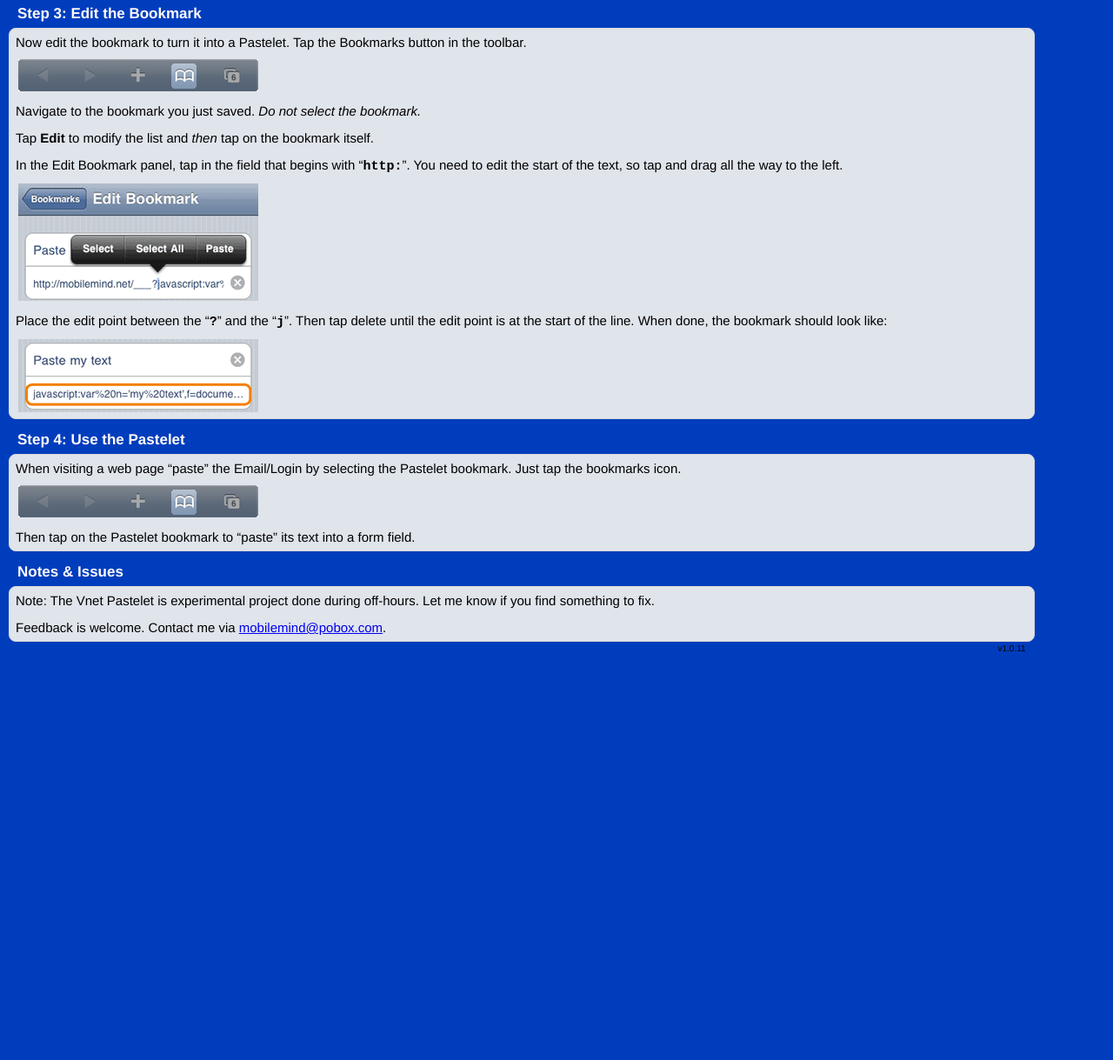
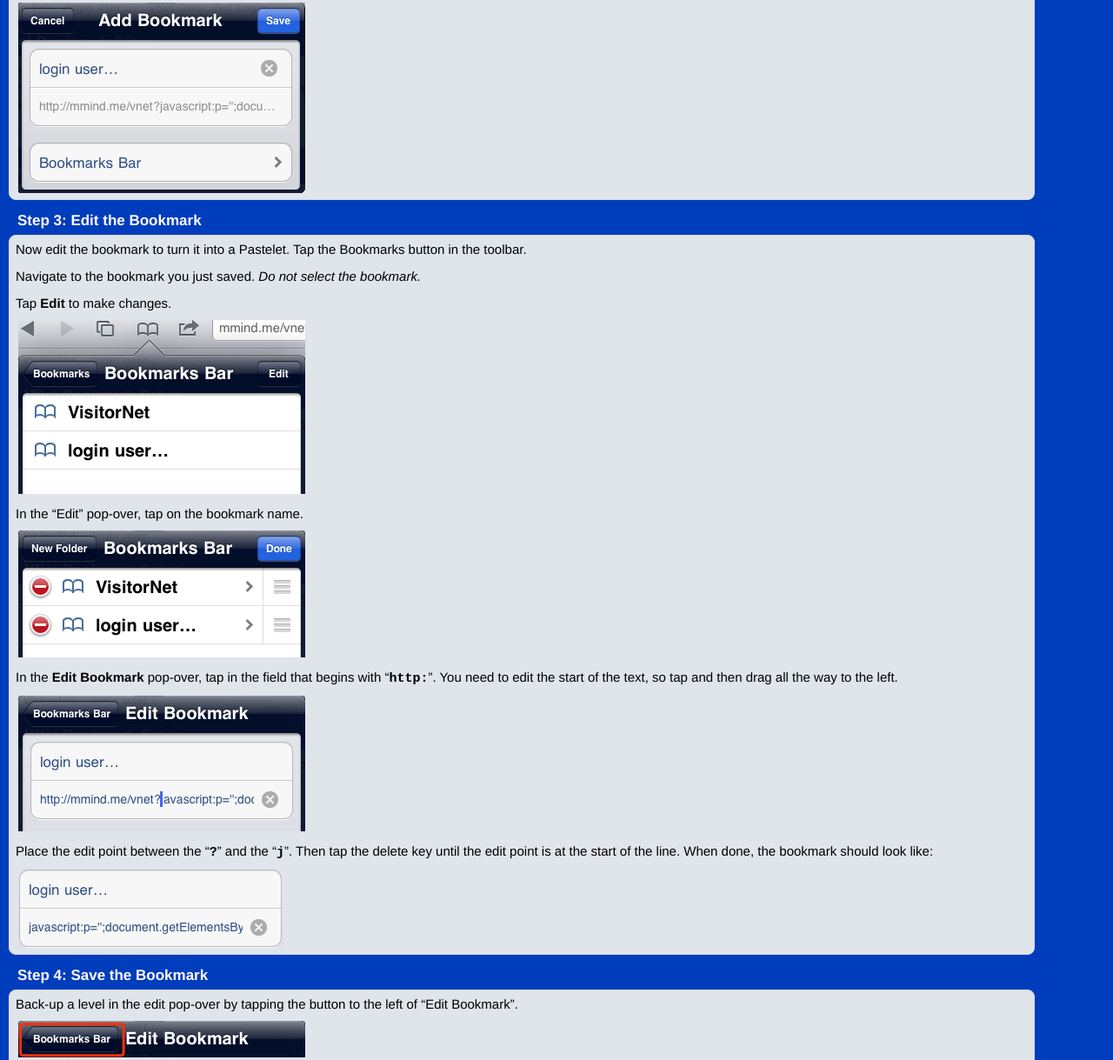
Before and after one commit to mobilemind/VNet, a plain HTML site: page src/vnet.html in a window 1280 px wide. Shown: the part 663-1882 px from the top of the page at 87% size. Before the commit the page ends 1431 px from the top, so only its background shows below. Drawn offline with Linux system fonts and the light colour scheme.

Commit message:
updated Makefile, switched images to match iPad UI

```diff
--- a/src/vnet.html
+++ b/src/vnet.html
@@ -2,7 +2,7 @@
 <html lang="en" manifest="vnet.manifest">
 	<head>
 		<meta http-equiv="content-type" content="text/html;charset=utf-8">
-		<meta name="keywords" content="iPad,VisitorNet,Bookmarklet,maker,generator,javascript,paste,login,pastelet,Boeing,Email/Login">
+		<meta name="keywords" content="iPad,VisitorNet,VNet,bookmark,Bookmarklet,maker,generator,javascript,paste,login,pastelet,Boeing,username,login">
 		<meta name="robots" content="index,nofollow">
 		<meta name="viewport" content="width=device-width,user-scalable=no">
 		<meta name="format-detection" content="telephone=no">
@@ -106,7 +106,7 @@
 				text-align: right
 			}
 		</style>
-		<!-- version 1.0.11; 2011/09/01 20:49 Tom King;
+		<!-- v@VERSION@; 2011/09/01 20:49 Tom King; build date: @BUILDDATE@
 
 			VNet a Pastelet to simplify use of VisitorNet
 			URL first displays as http://mmind.me/vnet?javascript:var%20p='…
@@ -205,37 +205,50 @@
 			<h1>Step 2: Add a Bookmark</h1>
 			<div class="grp">
 				<p>Tap the add button on the toolbar. Then select <b>Add Bookmark</b></p>
-				<div class="fig"><img class="fig" src="img/bkadd.png" alt="add bookmark" width="276" height="37"></div>
+				<div class="fig"><img class="fig" src="img/bkaddi.png" alt="add bookmark" width="282" height="198"></div>
 				<p>Take note of the name (or edit it), and then tap <b>Save</b>.</p>
-				<div class="fig"><img src="img/bksave.png" alt="save bookmark" width="276" height="142"></div>
+				<div class="fig"><img src="img/bksavei.png" alt="save bookmark" width="330" height="219"></div>
 			</div>
 
 			<h1>Step 3: Edit the Bookmark</h1>
 			<div class="grp">
 				<p>Now edit the bookmark to turn it into a Pastelet. Tap the Bookmarks button in the toolbar.</p>
-				<div class="fig"><img src="img/bkopen.png" alt="open bookmarks" width="276" height="37"></div>
 				<p>Navigate to the bookmark you just saved. <i>Do not select the bookmark.</i></p>
-				<p>Tap <b>Edit</b> to modify the list and <i>then</i> tap on the bookmark itself.</p>
-				<p>In the Edit Bookmark panel, tap in the field that begins with &ldquo;<code><b>http:</b></code>&rdquo;. You need to edit the start of the text, so tap and drag all the way to the left.</p>
-				<div class="fig"><img src="img/bkedit1.png" alt="edit bookmark start" width="276" height="135"></div>
-				<p>Place the edit point between the &ldquo;<code><b>?</b></code>&rdquo; and the &ldquo;<code><b>j</b></code>&rdquo;. Then tap delete until the edit point is at the start of the line. When done, the bookmark should look like:</p>
-				<div class="fig"><img src="img/bkedit2.png" alt="edit bookmark finish" width="276" height="84"></div>
+				<p>Tap <b>Edit</b> to make changes.</p>
+				<div class="fig"><img src="img/bkopeni.png" alt="open bookmarks" width="330" height="200"></div>
+				<p>In the &ldquo;Edit&rdquo; pop-over, tap on the bookmark name.</p>
+				<div class="fig"><img src="img/bkmodifyi.png" alt="edit bookmarks" width="330" height="146"></div>
+				<p>In the <b>Edit Bookmark</b> pop-over, tap in the field that begins with &ldquo;<code><b>http:</b></code>&rdquo;. You need to edit the start of the text, so tap and then drag all the way to the left.</p>
+				<div class="fig"><img src="img/bkedit1i.png" alt="edit bookmark start" width="330" height="156"></div>
+				<p>Place the edit point between the &ldquo;<code><b>?</b></code>&rdquo; and the &ldquo;<code><b>j</b></code>&rdquo;. Then tap the delete key until the edit point is at the start of the line. When done, the bookmark should look like:</p>
+				<div class="fig"><img src="img/bkedit2i.png" alt="edit bookmark finish" width="304" height="90"></div>
 			</div>
 
-			<h1>Step 4: Use the Pastelet</h1>
+			<h1>Step 4: Save the Bookmark</h1>
 			<div class="grp">
-				<p>When visiting a web page &ldquo;paste&rdquo; the Email/Login by selecting the Pastelet bookmark. Just tap the bookmarks icon.</p>
-				<div class="fig"><img src="img/bkopen.png" alt="open bookmarks" width="276" height="37"></div>
-				<p>Then tap on the Pastelet bookmark to &ldquo;paste&rdquo; its text into a form field.</p>
+				<p>Back-up a level in the edit pop-over by tapping the button to the left of &ldquo;Edit Bookmark&rdquo;.</p>
+				<div class="fig"><img src="img/bkbacki.png" alt="open bookmarks" width="330" height="42"></div>
+				<p>Save the bookmark by tapping <b>Done</b>.</p>
+				<div class="fig"><img src="img/bkdonei.png" alt="edit bookmarks" width="330" height="42"></div>
+			</div>
+
+			<h1>Using the VNet Pastelet</h1>
+			<div class="grp">
+				<p>Open the VisitorNet sign-in page, then &ldquo;paste&rdquo; the VNet Username by selecting the Pastelet bookmark. Just tap the bookmarks icon.</p>
+				<div class="fig"><img src="img/bkopeni.png" alt="open bookmarks" width="330" height="200"></div>
+				<p>Then tap on the Pastelet bookmark to paste in the Username, check the &ldquo;Agree to Terms&rdquo; box and set input focus on the password field.</p>
+				<p><b>PRO TIP</b></p>
+				<p>Use the <a href="img/Always_Show_Bookmarks_bar.png">Settings app &mdash; Safari</a> settings to set <b>Always Show Bookmarks Bar</b> as <b>ON</b> and save (<i>or move</i>) the VNet login bookmark to the <b>Bookmarks Bar</b> folder. Then you can more quickly tap the link for your login.</p>
+				<div class="fig"><img src="img/bkbarlinki.png" alt="open bookmarks" width="244" height="108"></div>
 			</div>
 
 			<h1>Notes &amp; Issues</h1>
 			<div class="grp">
-				<p>Note: The Vnet Pastelet is experimental project done during off-hours. Let me know if you find something to fix.</p>
+				<p>Note: The VNet Pastelet is experimental project done during off-hours. Let me know if you find something to fix.</p>
 				<p>Feedback is welcome. Contact me via <a href="mailto:mobilemind%40pobox%2ecom">mobilemind&#64;pobox&#46;com</a>.</p>
 			</div>
 
-			<div class="vers">v1.0.11</div>
+			<div class="vers">v@VERSION@</div>
 		</div>
 	</body>
 </html>
```
Also changed, not shown: src/img/Always_Show_Bookmarks_bar.png (added), src/img/bkadd.png (deleted), src/img/bkaddi.png (added), src/img/bkbacki.png (added), src/img/bkbarlinki.png (added), src/img/bkdonei.png (added), src/img/bkedit1.png (deleted), src/img/bkedit1i.png (added), src/img/bkedit2.png (deleted), src/img/bkedit2i.png (added), src/img/bkmodifyi.png (added), src/img/bkopen.png (deleted), src/img/bkopeni.png (added), src/img/bksave.png (deleted), 1 more files, 3 other files.
